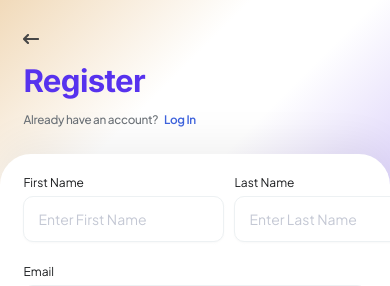
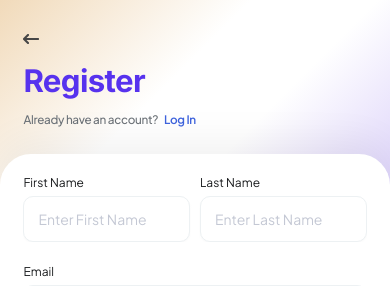
Before and after one commit to shreeram-kaudare-tc/student-kare, an Angular app in the folder student-kare-fe/: page /register in a window 390 px wide. Shown: the top 286 px of the page. Built offline with nearby package versions, Linux system fonts and the light colour scheme.

Commit message:
last name field fix

```diff
--- a/student-kare-fe/src/app/components/input-field/input-field.ts
+++ b/student-kare-fe/src/app/components/input-field/input-field.ts
@@ -7,6 +7,7 @@ import { ControlValueAccessor, NG_VALUE_ACCESSOR, FormsModule } from '@angular/f
   imports: [CommonModule, FormsModule],
   templateUrl: './input-field.html',
   styleUrl: './input-field.css',
+  host: { style: 'display: block;' },
   providers: [
     { provide: NG_VALUE_ACCESSOR, useExisting: forwardRef(() => InputField), multi: true },
   ],
--- a/student-kare-fe/src/app/pages/register/register.html
+++ b/student-kare-fe/src/app/pages/register/register.html
@@ -31,13 +31,13 @@
             class="bg-white flex-1 w-full flex flex-col p-[clamp(20px,6vw,32px)] pb-[clamp(32px,8vh,64px)] gap-[clamp(16px,3vh,24px)] rounded-t-[clamp(24px,8vw,48px)] shadow-[0_-12px_40px_rgba(0,0,0,0.06)]">
 
             <!-- First Name + Last Name -->
-            <div class="flex gap-[clamp(10px,2vw,16px)]">
-                <div class="flex flex-col gap-[clamp(4px,0.8vh,8px)] flex-1">
+            <div class="flex gap-[clamp(10px,2vw,16px)] w-full overflow-hidden">
+                <div class="flex flex-col gap-[clamp(4px,0.8vh,8px)] flex-1 min-w-0">
                     <label class="text-[12px] font-normal leading-none text-[#1A1C1E]">First Name</label>
                     <app-input-field type="text" placeholder="Enter First Name" [(ngModel)]="firstName" class="w-full">
                     </app-input-field>
                 </div>
-                <div class="flex flex-col gap-[clamp(4px,0.8vh,8px)] flex-1">
+                <div class="flex flex-col gap-[clamp(4px,0.8vh,8px)] flex-1 min-w-0">
                     <label class="text-[12px] font-normal leading-none text-[#1A1C1E]">Last Name</label>
                     <app-input-field type="text" placeholder="Enter Last Name" [(ngModel)]="lastName" class="w-full">
                     </app-input-field>
```
